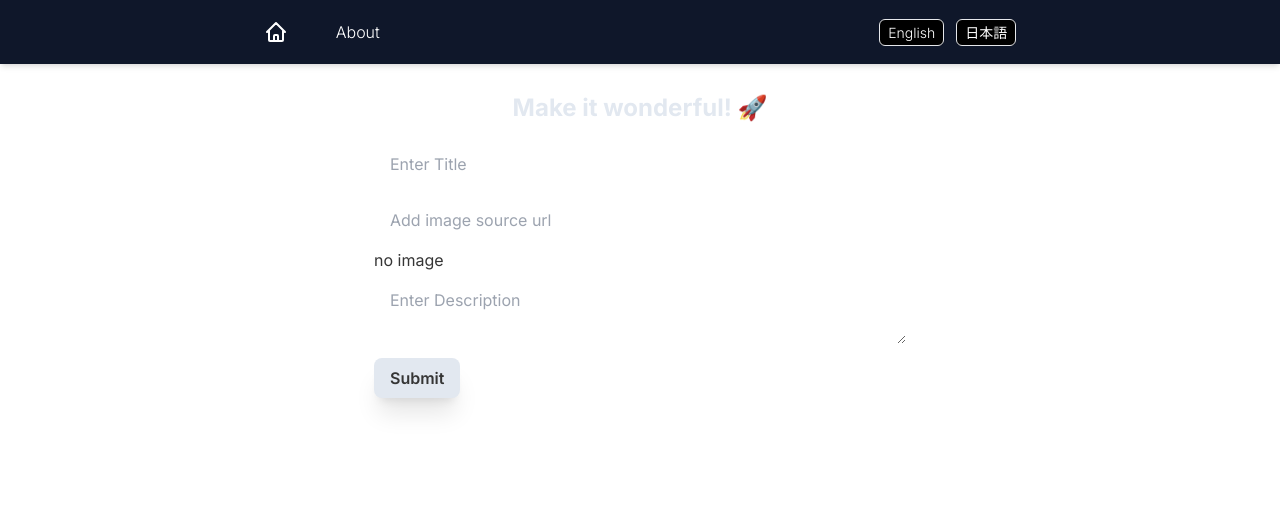
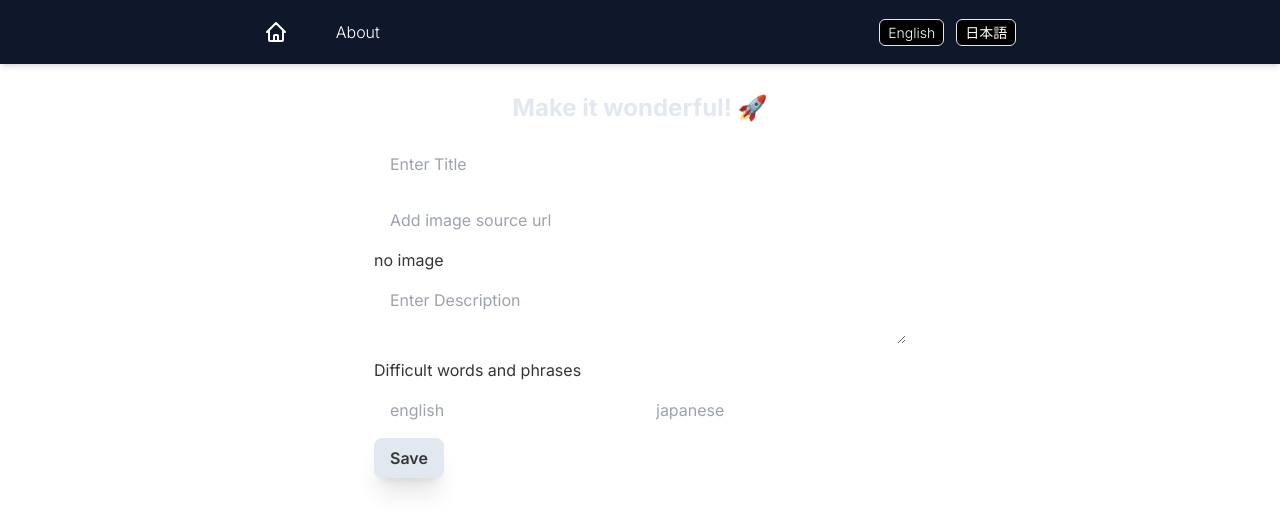
Before and after one commit to Conor-Dunne/eigo-site, a Next.js app: page /en/admin/post-new in a window 1280 px wide. Shown: the top 532 px of the page. Built offline with nearby package versions, Linux system fonts and the light colour scheme.

Commit message:
Add vocabulary input box

```diff
--- a/app/[lang]/admin/post-new/page.jsx
+++ b/app/[lang]/admin/post-new/page.jsx
@@ -46,8 +46,25 @@ export default function CreatPost () {
               placeholder="Enter Description"
               className="rounded-md px-4 py-2 w-full my-2"
             ></textarea>
+            <h2>Difficult words and phrases</h2>
+            <div className="flex">
+            <input
+              // ref={titleRef}
+              placeholder="english"
+              onChange={handleInputChangeImg}
+              type="text"
+              className="rounded-md px-4 w-full py-2 my-2 "
+            />
+            <input
+              // ref={titleRef}
+              placeholder="japanese"
+              onChange={handleInputChangeImg}
+              type="text"
+              className="rounded-md px-4 w-full py-2 my-2 "
+            />
+            </div>
             <button className="font-semibold px-4 py-2 shadow-xl bg-slate-200 rounded-lg m-auto hover:bg-slate-100">
-              Submit
+              Save
             </button>
           </form>
         </div>
```
